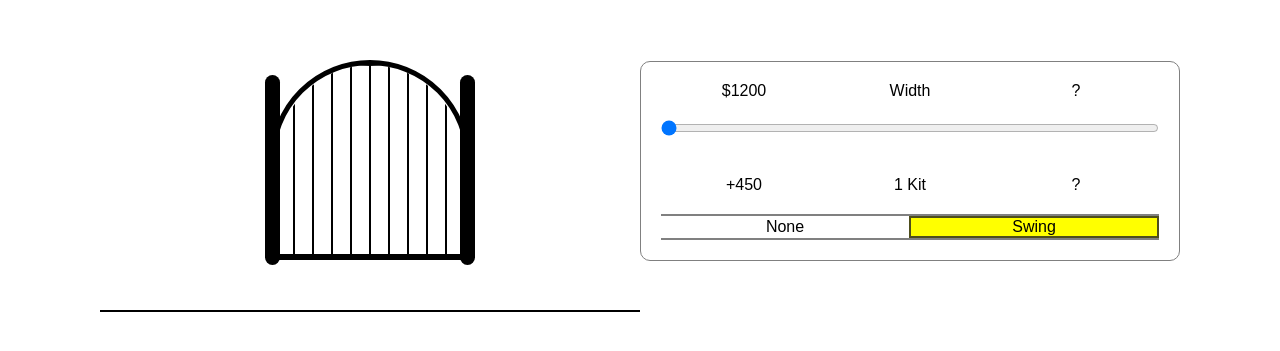
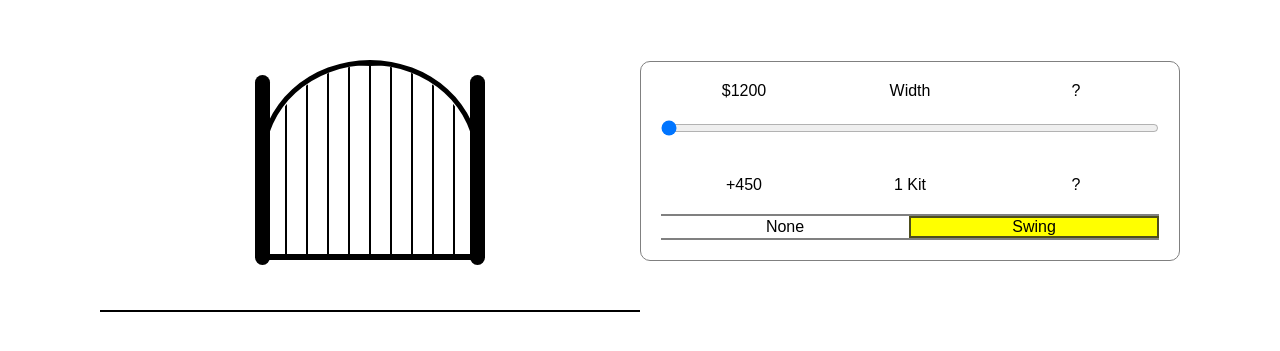
Before and after one commit to Devstmike/sample-tool, a plain HTML site: page index.html in a window 1280 px wide. Shown: the part 239-590 px from the top of the page. Drawn offline with Linux system fonts and the light colour scheme.

Commit message:
Update index.html

```diff
--- a/index.html
+++ b/index.html
@@ -9,7 +9,7 @@
 <body>
     <section>
         <div class="first">
-             <div class="control">
+             <div class="control" style="width: 50%;">
                  <div class="put" style="border: none;">
                     <div class="pole"></div>
                     <div style="width: 10%;height: 95%;"></div>
```
